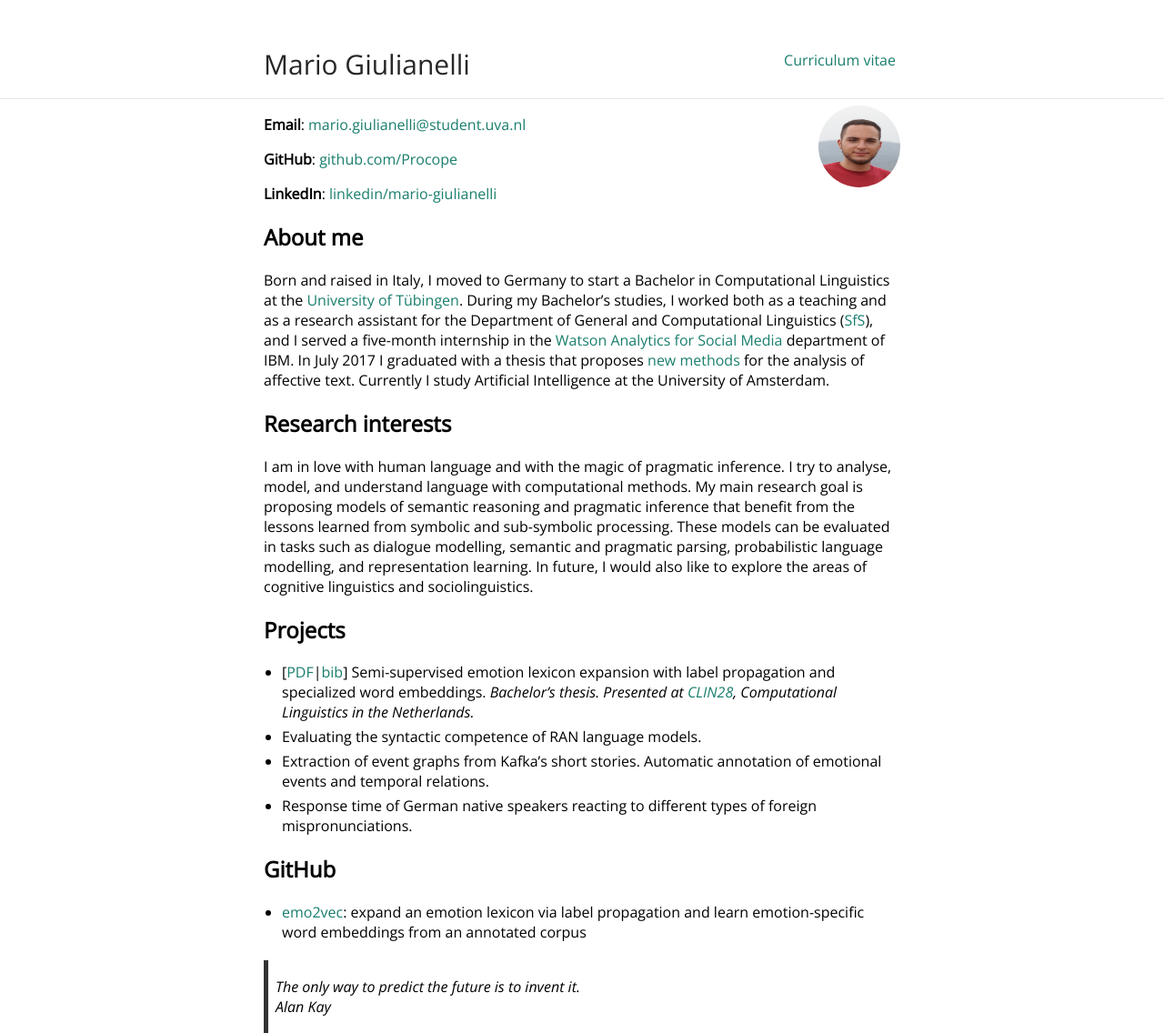
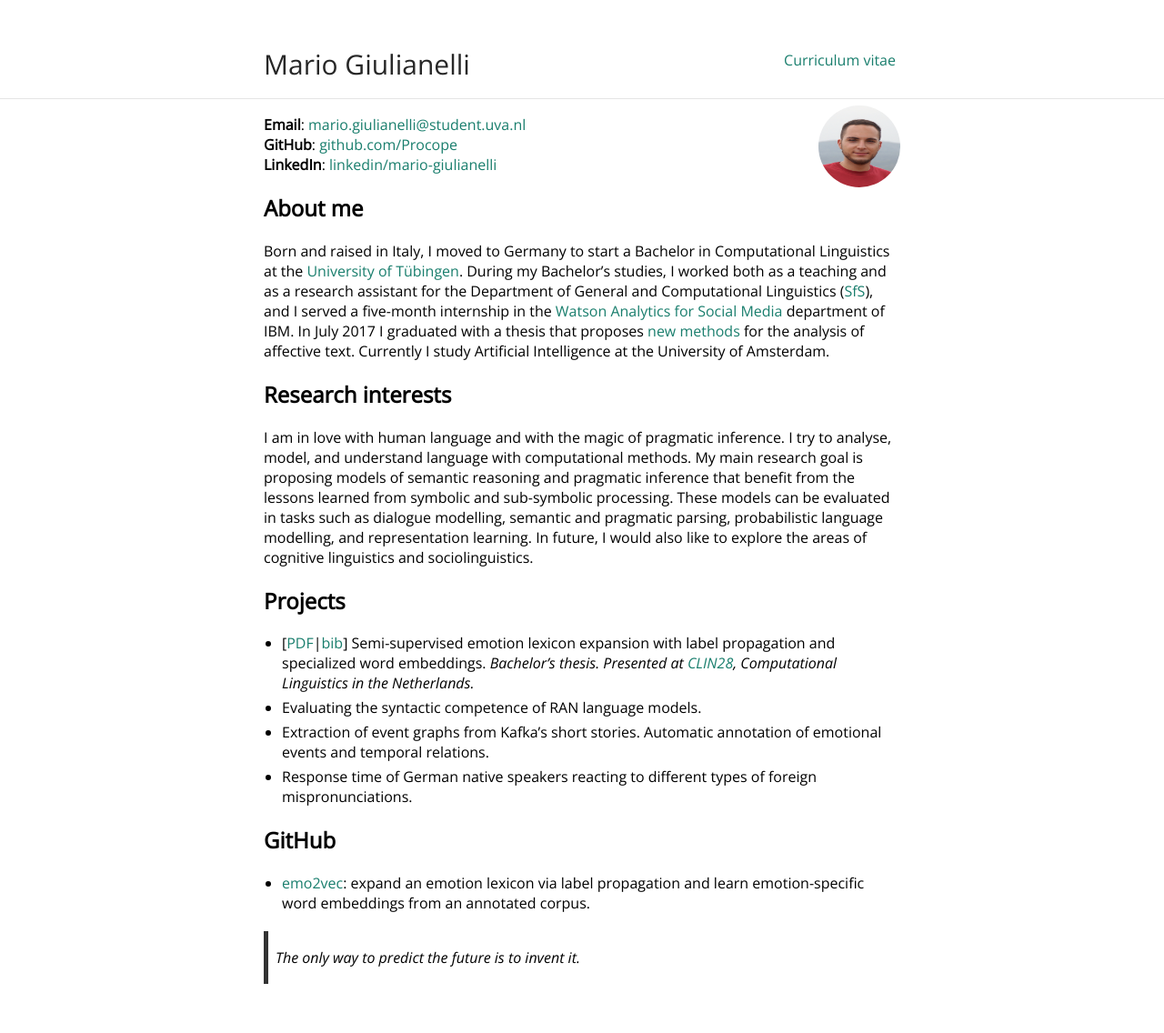
Before and after one commit to glnmario/glnmario.github.io, a Jekyll site: the page built from index.md, in a window 1280 px wide. Shown: the whole page at 91% size. Built offline with Jekyll 4.4.1, drawn with Linux system fonts in a browser that asks for light colours; after the commit the page ends 1082 px from its top, so only the background shows below that.

Commit message:
Update index.md

```diff
--- a/index.md
+++ b/index.md
@@ -5,9 +5,7 @@ layout: default
 <img class="profile-picture" src="me.JPG">
 
 **Email**: [mario.giulianelli@student.uva.nl](mario.giulianelli@student.uva.nl)
-
 **GitHub**: [github.com/Procope](https://github.com/Procope)
-
 **LinkedIn**: [linkedin/mario-giulianelli](https://www.linkedin.com/in/mario-giulianelli/)
 
 ## About me
@@ -29,7 +27,7 @@ _Presented at [CLIN28](http://clin28.cls.ru.nl/#abstract-49), Computational Ling
 - Response time of German native speakers reacting to different types of foreign mispronunciations.
 
 ## GitHub
-- [emo2vec](https://github.com/Procope/emo2vec/blob/master/README.md): expand an emotion lexicon via label propagation and learn emotion-specific word embeddings from an annotated corpus
+- [emo2vec](https://github.com/Procope/emo2vec/blob/master/README.md): expand an emotion lexicon via label propagation and learn emotion-specific word embeddings from an annotated corpus.
 
 > The only way to predict the future is to invent it.
-> Alan Kay
+>
```
